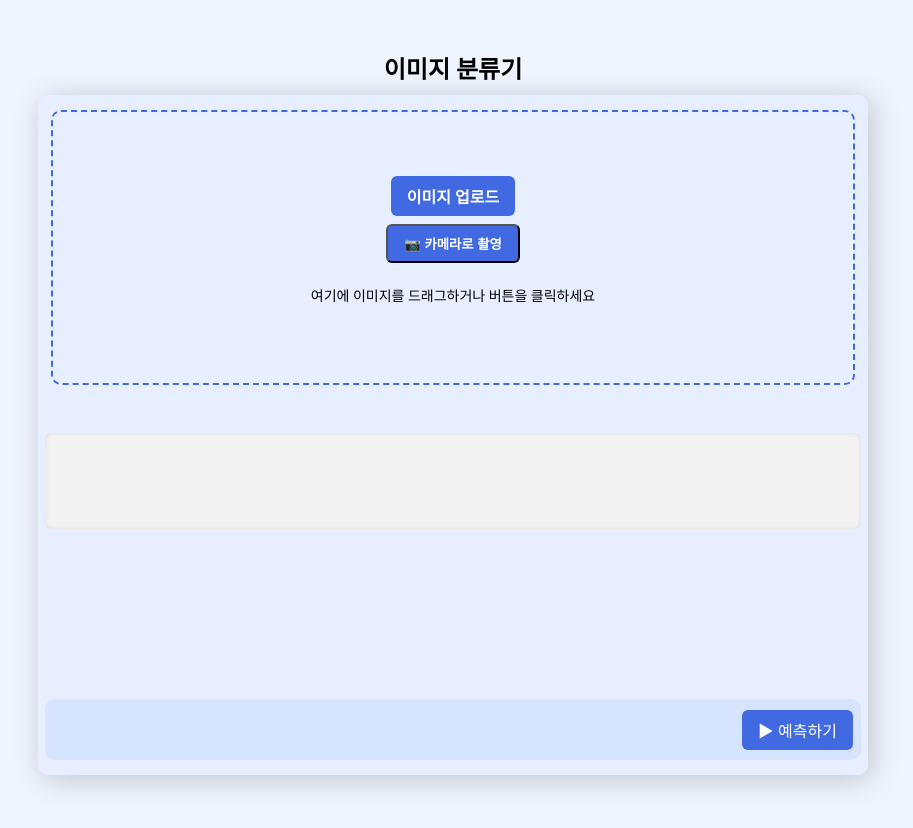
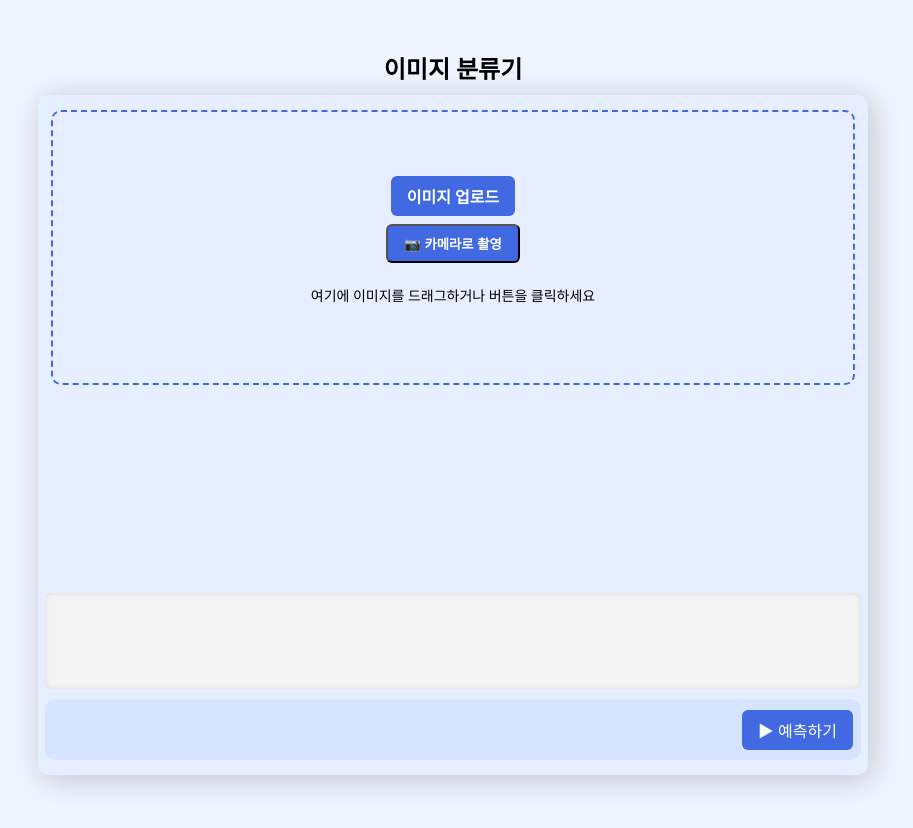
Before and after one commit to rkawk123/qes, a plain HTML site: page index.html in a window 1280 px wide. Shown: the whole page, without its empty margins (187-1100 px from the left). Drawn offline with nearby package versions, Linux system fonts and the light colour scheme.

Commit message:
Update index.html

```diff
--- a/index.html
+++ b/index.html
@@ -28,10 +28,15 @@
       <div class="scan-line" id="scan-line"></div>
     </div>
 
-    <!-- 결과 -->
+   <!-- 예측 결과 + 그래프 -->
+   <div id="prediction-wrapper">
+     <div id="topPredictions"></div> <!-- 선택적으로 텍스트 표시 -->
+     <canvas id="resultChart" width="300" height="200"></canvas>
+   </div>
 
-    <div id="resultText"></div>
-    <canvas id="resultChart" width="300" height="200"></canvas>
+   <!-- 세탁 정보 -->
+   <div id="resultText"></div>
+
 
 
     <!-- 로딩 표시 -->
```
